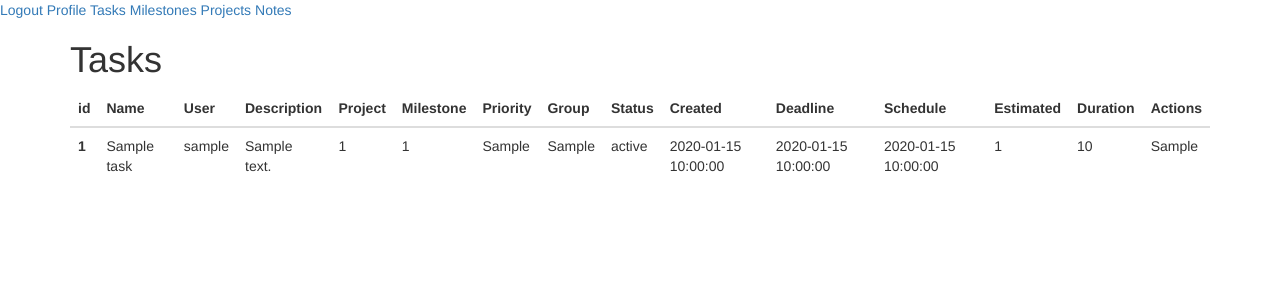
After one commit to lexluter1988/planner, a Flask app: page /tasks/tasks in a window 1280 px wide. The commit adds this page. Shown: the top 300 px of the page. Run offline with Flask 2, Linux system fonts and the light colour scheme; a user stored in the database is signed in; tables that the repository leaves empty hold one stand-in row (values such as "Sample post"); some libraries are stand-ins or nearby versions.

Commit message:
added tasks view

```diff
--- a/app/__init__.py
+++ b/app/__init__.py
@@ -41,6 +41,9 @@ def create_app(config_class=Config):
     from app.notes import bp as notes_bp
     app.register_blueprint(notes_bp, url_prefix='/notes')
 
+    from app.tasks import bp as tasks_bp
+    app.register_blueprint(tasks_bp, url_prefix='/tasks')
+
     if not app.debug and not app.testing:
         if app.config['MAIL_SERVER']:
             auth = None
--- a/app/models.py
+++ b/app/models.py
@@ -13,6 +13,7 @@ class User(UserMixin, db.Model):
     email = db.Column(db.String(120), index=True, unique=True)
     password_hash = db.Column(db.String(128))
     notes = db.relationship('Note', backref='author', lazy='dynamic')
+    tasks = db.relationship('Task', backref='author', lazy='dynamic')
 
     def __repr__(self):
         return '<User {}>'.format(self.username)
--- /dev/null
+++ b/app/tasks/__init__.py
@@ -0,0 +1,5 @@
+from flask import Blueprint
+
+bp = Blueprint('tasks', __name__)
+
+from app.tasks import routes
--- /dev/null
+++ b/app/tasks/routes.py
@@ -0,0 +1,14 @@
+from flask import render_template, redirect, url_for, flash
+from flask_login import login_required, current_user
+from flask_babel import _, lazy_gettext as _l
+
+from app import db
+from app.models import Task
+from app.tasks import bp
+
+
+@bp.route('/tasks', methods=['GET'])
+@login_required
+def all():
+    tasks = Task.query.all()
+    return render_template('tasks.html', tasks=tasks)
--- a/app/templates/base.html
+++ b/app/templates/base.html
@@ -18,7 +18,7 @@
     {% else %}
         <a href="{{ url_for('auth.logout') }}">{{ _('Logout') }}</a>
         <a href="#">{{ _('Profile') }}</a>
-        <a href="#">{{ _('Tasks') }}</a>
+        <a href="{{ url_for('tasks.all') }}">{{ _('Tasks') }}</a>
         <a href="#">{{ _('Milestones') }}</a>
         <a href="#">{{ _('Projects') }}</a>
         <a href="{{ url_for('notes.add') }}">{{ _('Notes') }}</a>
--- /dev/null
+++ b/app/templates/tasks.html
@@ -0,0 +1,55 @@
+{% extends 'base.html' %}
+{% import 'bootstrap/wtf.html' as wtf %}
+
+{% block app_content %}
+    <h1>{{ _('Tasks') }}</h1>
+        {% if form %}
+            {{ wtf.quick_form(form) }}
+        {% endif %}
+
+        {% if tasks %}
+        <table class="table">
+          <thead class="thead-dark">
+            <tr>
+              <th scope="col">{{ _('id') }}</th>
+              <th scope="col">{{ _('Name') }}</th>
+              <th scope="col">{{ _('User') }}</th>
+              <th scope="col">{{ _('Description') }}</th>
+              <th scope="col">{{ _('Project') }}</th>
+              <th scope="col">{{ _('Milestone') }}</th>
+              <th scope="col">{{ _('Priority') }}</th>
+              <th scope="col">{{ _('Group') }}</th>
+              <th scope="col">{{ _('Status') }}</th>
+              <th scope="col">{{ _('Created') }}</th>
+              <th scope="col">{{ _('Deadline') }}</th>
+              <th scope="col">{{ _('Schedule') }}</th>
+              <th scope="col">{{ _('Estimated') }}</th>
+              <th scope="col">{{ _('Duration') }}</th>
+              <th scope="col">{{ _('Actions') }}</th>
+            </tr>
+          </thead>
+          <tbody>
+            {% for task in tasks %}
+            <tr>
+              <th scope="row">{{ task.id }}</th>
+              <td>{{ task.name }}</td>
+              <td>{{ task.author.username }}</td>
+              <td>{{ task.description }}</td>
+              <td>{{ task.project }}</td>
+              <td>{{ task.milestone }}</td>
+              <td>{{ task.priority }}</td>
+              <td>{{ task.group }}</td>
+              <td>{{ task.status }}</td>
+              <td>{{ task.created }}</td>
+              <td>{{ task.deadline }}</td>
+              <td>{{ task.schedule }}</td>
+              <td>{{ task.estimated }}</td>
+              <td>{{ task.duration }}</td>
+              <td>{{ task.actions }}</td>
+            </tr>
+          </tbody>
+        </table>
+        {% endfor %}
+        {% endif %}
+    <br>
+{% endblock %}
```
Also changed, not shown: planner.py (line endings or trailing spaces).
